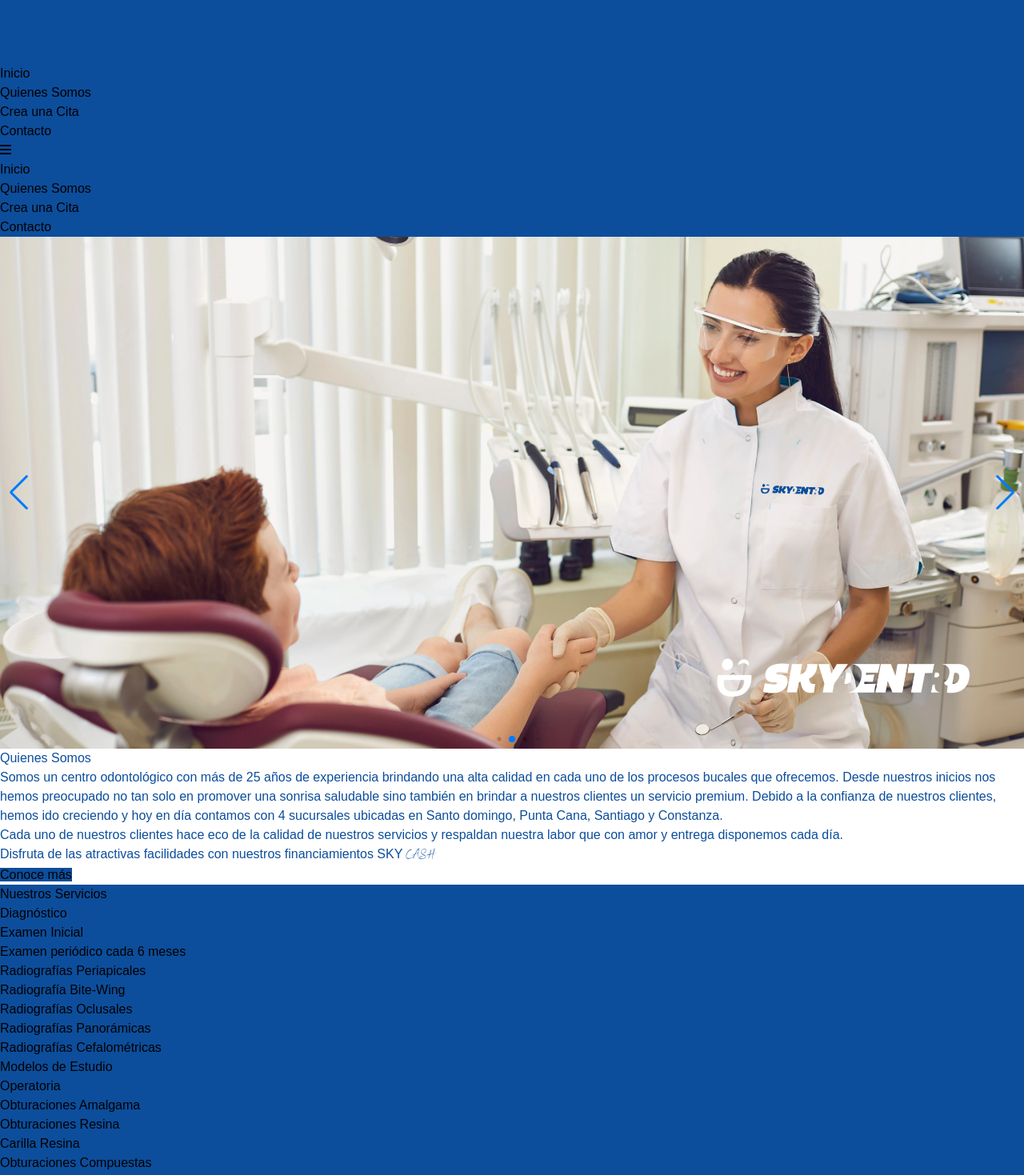
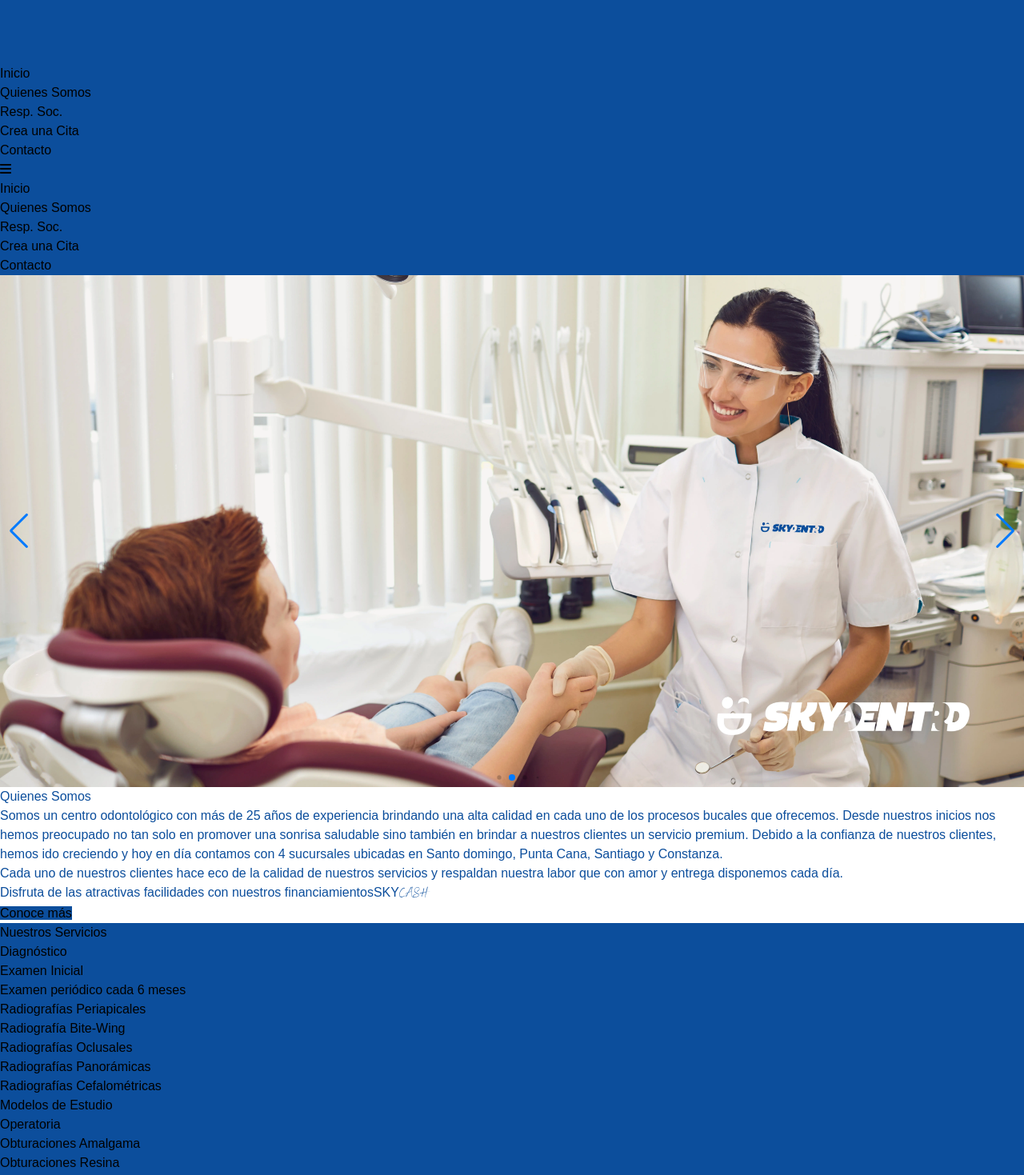
Before and after one commit to emxanuel/sky-dent, a React (Vite) app: page / in a window 1280 px wide. Shown: the part 1000-2469 px from the top of the page at 80% size. Built offline with nearby package versions, Linux system fonts and the light colour scheme; a web font is replaced by a local one.

Commit message:
add blue lifes text, sponsors and edited navbar

```diff
--- a/src/components/Financing.tsx
+++ b/src/components/Financing.tsx
@@ -2,8 +2,12 @@
 const Financing = () => {
     return (
         <div className="flex flex-col items-center uppercase font-semibold gap-6 py-6">
-            <p className="textBlue text-3xl scale-95 text-center flex flex-col sm:block">
-                Disfruta de las atractivas facilidades con nuestros financiamientos <span><span className="font-extrabold text-neutral-500 text-5xl">SKY</span> <span className="font-benedict font-normal text-black text-5xl">CASH</span></span>
+            <p className="textBlue text-3xl scale-95 text-center flex flex-wrap items-center justify-center gap-4">
+                <span>Disfruta de las atractivas facilidades con nuestros financiamientos</span>
+                <span className="flex">
+                    <span className="font-extrabold text-neutral-500 text-5xl">SKY</span>
+                    <span className="font-benedict font-normal text-black text-5xl">CASH</span>
+                </span>
             </p>
             <a href="https://wa.me/8496338938" target="_blank" className="bgBlue text-white uppercase px-2 py-1 rounded-full text-base hover:scale-105 duration-200">
                 Conoce más
--- a/src/components/Footer.tsx
+++ b/src/components/Footer.tsx
@@ -5,7 +5,7 @@ import { offices } from '../data/offices'
 const Footer = () => {
     return (
         <div className='flex justify-center flex-col items-center w-full py-10 gap-10' id='contact'>
-            <h2 className='text-center text-3xl py-10 font-bold textBlue'>Contáctanos</h2>
+            <h2 className='text-center text-2xl md:text-5xl py-10 font-bold textBlue'>Contáctanos</h2>
             <div className='flex justify-evenly w-full textBlue flex-col md:flex-row items-center md:items-start gap-10 md:gap-10 md:px-5 lg:gap-0 lg:px-0'>
                 {offices.map(o => (
                     <div className='w-10/12 md:w-56 text-lg' key={o.id}>
--- a/src/components/Navbar.tsx
+++ b/src/components/Navbar.tsx
@@ -19,6 +19,7 @@ const Navbar = () => {
                 <ul className="hidden md:flex gap-10 text-sm lg:text-lg">
                     <li className="duration-300 hover:scale-110"><button onClick={() => scrollElement('home', navigate)}>Inicio</button></li>
                     <li className="duration-300 hover:scale-110 "><button onClick={() => scrollElement('about', navigate)}>Quienes Somos</button></li>
+                    <li className="duration-300 hover:scale-110 "><button onClick={() => scrollElement('blueLife', navigate)}>Resp. Soc.</button></li>
                     <li className="duration-300 hover:scale-110 "><Link to="/cita" onClick={scrollZero}>Crea una Cita</Link></li>
                     <li className="duration-300 hover:scale-110 "><button onClick={() => scrollElement('contact', navigate)}>Contacto</button></li>
                 </ul>
--- a/src/components/NavbarMenu.tsx
+++ b/src/components/NavbarMenu.tsx
@@ -8,6 +8,7 @@ const NavbarMenu = () => {
         <ul className="flex -mt-96 duration-300 flex-col fixed w-full text-white z-10 bgBlue items-center" id='menu'>
             <li className="duration-300 hover:scale-110 "><button onClick={() => scrollElement('home', navigate)}>Inicio</button></li>
             <li className="duration-300 hover:scale-110 "><button onClick={() => scrollElement('about', navigate)}>Quienes Somos</button></li>
+            <li className="duration-300 hover:scale-110 "><button onClick={() => scrollElement('blueLife', navigate)}>Resp. Soc.</button></li>
             <li className="duration-300 hover:scale-110 "><Link to="/cita" onClick={scrollZero}>Crea una Cita</Link></li>
             <li className="duration-300 hover:scale-110 "><button onClick={() => scrollElement('contact', navigate)}>Contacto</button></li>
         </ul>
--- a/src/components/Recomendations.tsx
+++ b/src/components/Recomendations.tsx
@@ -52,7 +52,7 @@ const Recomendations = () => {
                 {videos.map((v) => (
                     <div className='' key={v.id}>
                         <video className='' controls src={v.path} />
-                        <h3 className='font-bold text-center py-4'>{v.title}</h3>
+                        <h3 className='font-bold text-center py-4 textBlue'>{v.title}</h3>
                         <p className='px-5 text-justify md:py-4 pb-5 md:pb-0'>{v.text}</p>
                     </div>
                 ))}
--- a/src/pages/Home.tsx
+++ b/src/pages/Home.tsx
@@ -4,6 +4,7 @@ import Services from "../components/Services"
 import Slide from "../components/Slide"
 import Recomendations from "../components/Recomendations"
 import blueLife from '../assets/BLUE LIFE.webp'
+import sponsors from '../assets/PATROCINADORESd.webp'
 
 const Home = () => {
     return (
@@ -31,8 +32,21 @@ const Home = () => {
             <Financing />
             <Services />
             <video src={video} autoPlay loop muted controls className="w-full" />
-            <div className='flex items-center flex-col'>
-                <img src={blueLife} className='w-6/12 aspect-square object-cover' alt="Blue Life" />
+            <div className='flex items-center flex-col py-24' id='blueLife'>
+                <img src={blueLife} className='md:w-5/12 h-80 object-cover' alt="Blue Life" />
+                <p className='px-5 md:px-48 text-lg text-justify pt-10'>
+                    BlueLifes es una iniciativa donde la comunidad de SKYDENTRD apoya de
+                    manera genuina el cuidado y preservación del medio ambiente a través de
+                    una limpieza de costas donde recogemos desperdicios sólidos arrojados por
+                    personas en lugares inapropiados como en las playas de República
+                    Dominicana. Nuestro planeta necesita que cada uno de nosotros cree
+                    conciencia de la importancia de mantener limpios los espacios donde
+                    distintas especies marinas viven y reducir así la muerte de cada una de ellas.
+                </p>
+            </div>
+            <div className='flex flex-col items-center py-10'>
+                <h2 className='text-2xl md:text-5xl textBlue font-bold'>Patrocinadores</h2>
+                <img className='aspect-40/15 h-96 object-cover' src={sponsors} alt="Patrocinadores" />
             </div>
             <Recomendations />
         </div>
```
Also changed, not shown: src/assets/PATROCINADORESd.webp (added).
